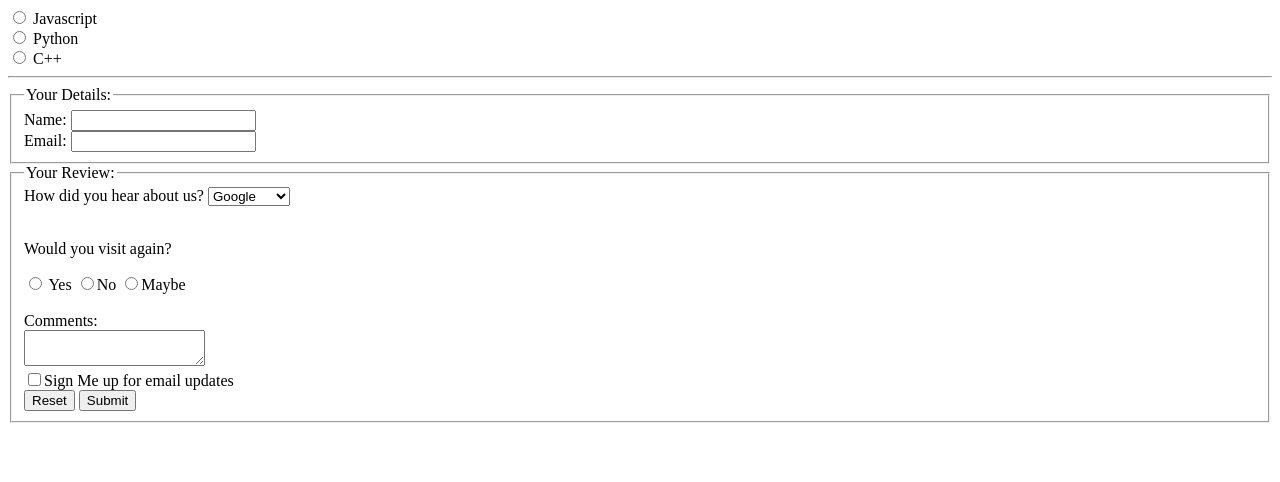
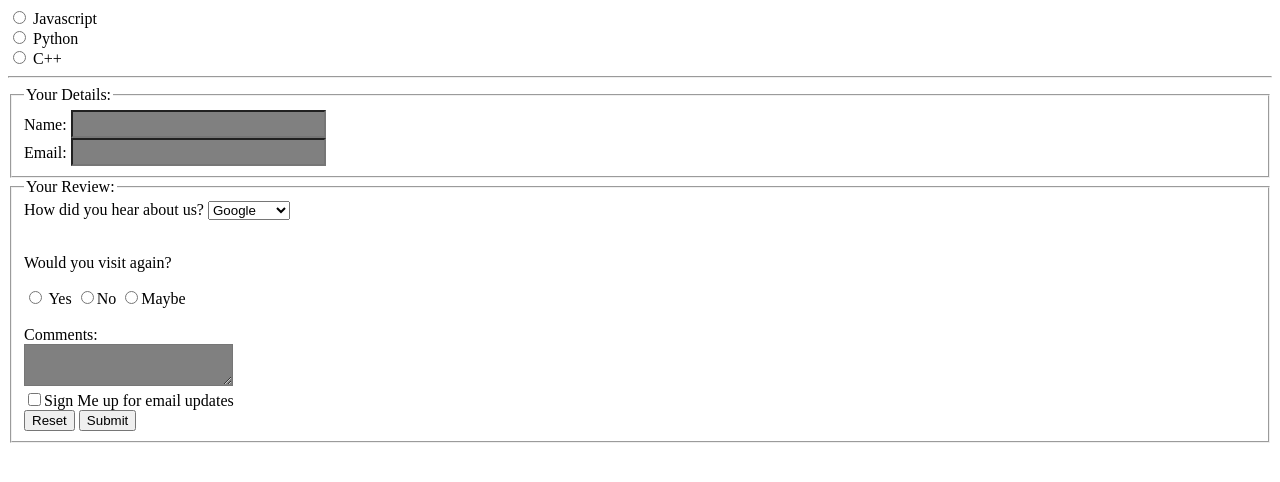
Before and after one commit to arbuinn/html_css_learning, a plain HTML site: page forms.html in a window 1280 px wide. Drawn offline with Linux system fonts and the light colour scheme.

Commit message:
27 Jun 24 : Forms

```diff
--- /dev/null
+++ b/forms.css
@@ -0,0 +1,6 @@
+textarea, input{
+    font-size: 120%;
+    color: blueviolet;
+    background-color: grey;
+
+}
--- a/forms.html
+++ b/forms.html
@@ -3,7 +3,8 @@
 <head>
     <meta charset="UTF-8">
     <meta name="viewport" content="width=device-width, initial-scale=1.0">
-    <title>arbuinn</title>
+    <title>Forms</title>
+    <link rel="stylesheet" href="forms.css">
 </head>
 <body>
     <!--Radio buttons-->
```
